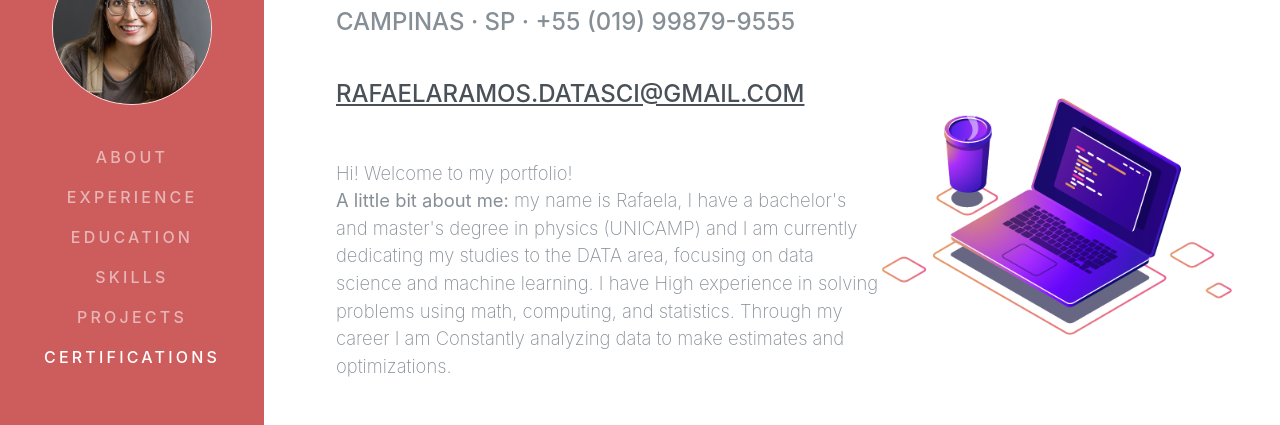
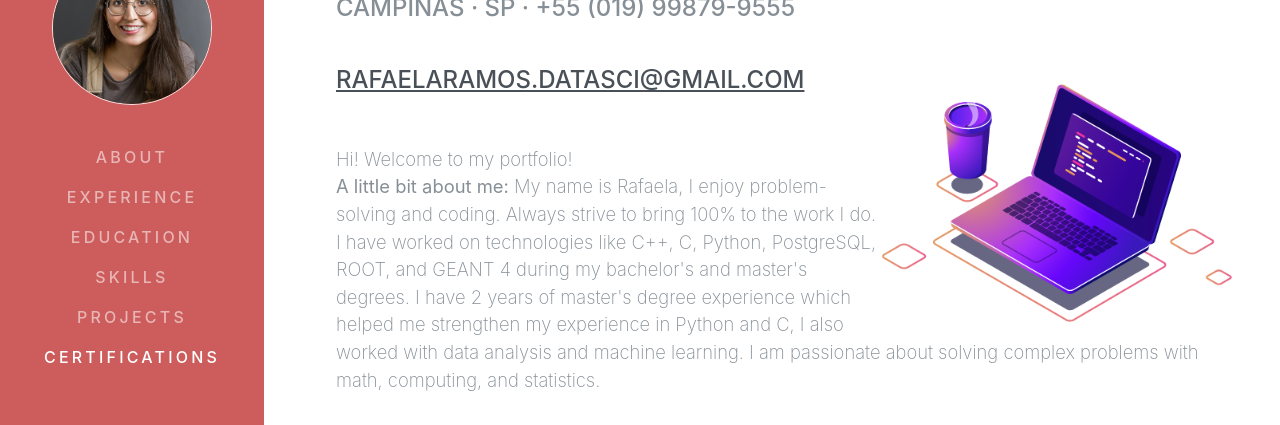
Before and after one commit to ramosrafaela/portfolio, a plain HTML site: page index.html in a window 1280 px wide. Shown: the part 240-665 px from the top of the page. Drawn offline with nearby package versions, Linux system fonts and the light colour scheme; a web font is replaced by a local one.

Commit message:
modificando resumo do portfolio

```diff
--- a/index.html
+++ b/index.html
@@ -56,7 +56,7 @@
                     </div>
                     <p class="lead mb-5">Hi! Welcome to my portfolio! <br>
 
-                    <b>A little bit about me:</b> my name is Rafaela, I have a bachelor's and master's degree in physics (UNICAMP) and I am currently dedicating my studies to the DATA area, focusing on data science and machine learning. I have High experience in solving problems using math, computing, and statistics. Through my career I am Constantly analyzing data to make estimates and optimizations. </p>
+                    <b>A little bit about me:</b> My name is Rafaela, I enjoy problem-solving and coding. Always strive to bring 100% to the work I do. I have worked on technologies like C++, C, Python, PostgreSQL, ROOT, and GEANT 4 during my bachelor's and master's degrees. I have 2 years of master's degree experience which helped me strengthen my experience in Python and C, I also worked with data analysis and machine learning. I am passionate about solving complex problems with math, computing, and statistics. </p>
                     <div class="social-icons">
                         <a href="https://www.linkedin.com/in/ramosrafaela/">
                             <i class="fab fa-linkedin-in"></i>
```
